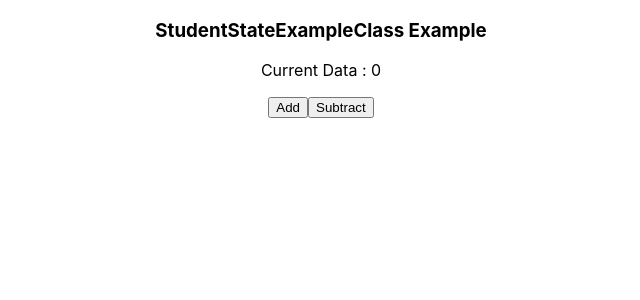
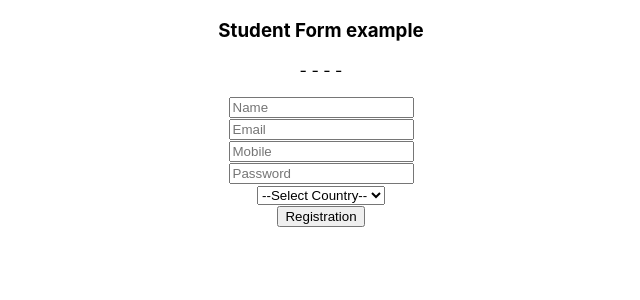
Before and after one commit to Wasiim12345/my_app_1, a React (Create React App) app: page / in a window 1280 px wide. Shown: the top 300 px of the page, without its empty margins (319-959 px from the left). Built offline with nearby package versions, Linux system fonts and the light colour scheme.

Commit message:
Submit form created

```diff
--- a/src/App.js
+++ b/src/App.js
@@ -13,6 +13,8 @@ import StudentGetInputBoxData from './StudentGetInputBoxData';
 import StudentGetInputBoxDataButton from './StudentGetInputBoxDataButton';
 import StudentStateExample from './StudentStateExample';
 import StudentStateExampleClass from './StudentStateExampleClass';
+import StudentShowHide from './StudentShowHide';
+import StudentForm from './StudentForm';
 
 function App() {
   return (
@@ -29,7 +31,9 @@ function App() {
       {/* <StudentGetInputBoxData /> */}
       {/* <StudentGetInputBoxDataButton /> */}
       {/* <StudentStateExample /> */}
-      <StudentStateExampleClass />
+      {/* <StudentStateExampleClass /> */}
+      {/* <StudentShowHide /> */}
+      <StudentForm />
     </div>
   );
 }
--- /dev/null
+++ b/src/StudentForm.js
@@ -0,0 +1,47 @@
+import { useState } from "react";
+
+function StudentForm() {
+
+    const [name, setName] =useState()
+    const [email, setEmail] =useState()
+    const [mobile, setMobile] =useState()
+    const [password, setPassword] =useState()
+    const [country, setCountry] =useState()
+
+    function registerFunc(e) {
+        // e.preventDefault();
+        // alert('Function is working.....')
+        const getObjData = {
+            Name: name,
+            Email: email,
+            Mobile: mobile,
+            Password: password,
+            Country: country
+        }
+        console.log(getObjData);
+    }
+    return(
+        <>
+            <h3>Student Form example</h3>
+            <form onSubmit={registerFunc}>
+                <p>{name} - {email} - {mobile} - {password} - {country}</p>
+                <input type="text" placeholder="Name" onChange={(e) => setName(e.target.value)}/><br />
+                <input type="email" placeholder="Email" onChange={(e) => setEmail(e.target.value)}/><br />
+                <input type="number" placeholder="Mobile" onChange={(e) => setMobile(e.target.value)}/><br />
+                <input type="password" placeholder="Password" onChange={(e) => setPassword(e.target.value)}/><br />
+                <select onChange={(e) => setCountry(e.target.value)}>
+                    <option>--Select Country--</option>
+                    <option>India</option>
+                    <option>Nepal</option>
+                    <option>USA</option>
+                    <option>China</option>
+                    <option>Pakistan</option>
+                </select><br />
+                {/* <input type="submit" value="Registration" /> */} {/*if we use this input then we will have to uncomment e.preventDefault() */}
+            </form>
+            <button onClick={() => registerFunc()}>Registration</button>  {/*if we use button then we will have to comment e.preventDefault() */}
+        </>
+    )
+}
+
+export default StudentForm;
--- /dev/null
+++ b/src/StudentShowHide.js
@@ -0,0 +1,25 @@
+import { useState } from "react";
+
+function StudentShowHide() {
+
+    const [state, setState] = useState(true);
+    function showHide() {
+        // alert('working.....')
+        setState(!state);
+    }
+    return(
+        <>
+            <h3>Example to show and hide button</h3>
+            {
+                state?<p>This paragraph will show/hide on button click</p>:""
+            }
+            {/* <button onClick={() => showHide()}>Show/Hide</button> */}
+            {
+                state?<button onClick={() => showHide()}>Hide</button>:
+                <button onClick={() => showHide()}>Show</button>
+            }
+        </>
+    )
+}
+
+export default StudentShowHide;
```
